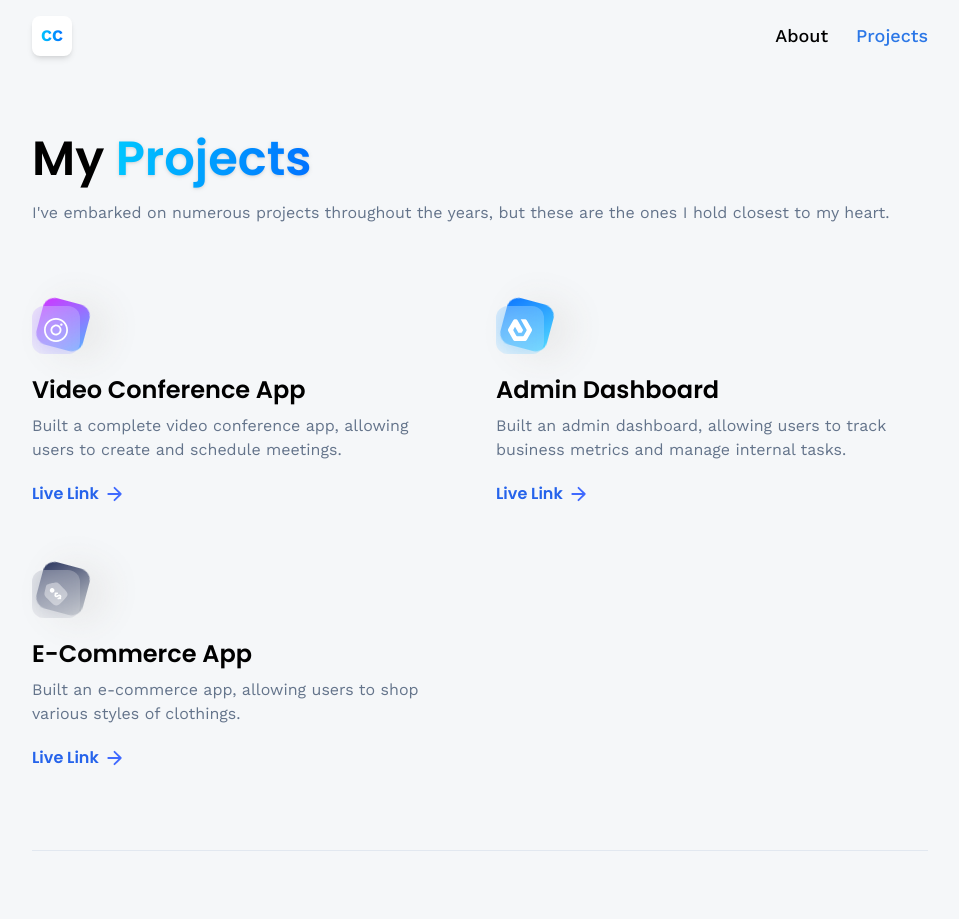
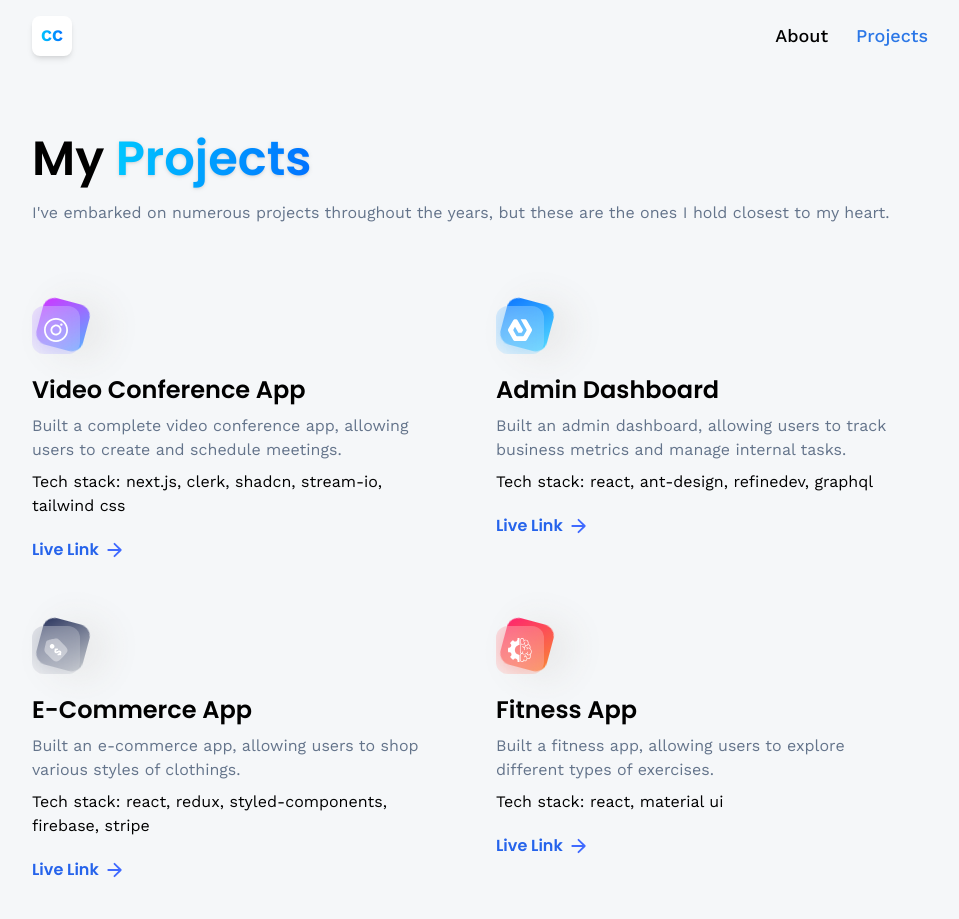
Before and after one commit to DoodleHub/cc-portfolio, a React (Vite) app: page /projects in a window 1280 px wide. Shown: the top 919 px of the page, without its empty margins (160-1119 px from the left). Built offline with nearby package versions, Linux system fonts and the light colour scheme; no server answers.

Commit message:
chore: add project

```diff
--- a/src/constants/index.js
+++ b/src/constants/index.js
@@ -154,6 +154,7 @@ export const projects = [
     name: 'Video Conference App',
     description:
       'Built a complete video conference app, allowing users to create and schedule meetings.',
+    techStack: ['next.js', 'clerk', 'shadcn', 'stream-io', 'tailwind css'],
     link: 'https://join-huddle.vercel.app',
   },
   {
@@ -162,6 +163,7 @@ export const projects = [
     name: 'Admin Dashboard',
     description:
       'Built an admin dashboard, allowing users to track business metrics and manage internal tasks.',
+    techStack: ['react', 'ant-design', 'refinedev', 'graphql'],
     link: 'https://lumos-board.vercel.app',
   },
   {
@@ -170,6 +172,16 @@ export const projects = [
     name: 'E-Commerce App',
     description:
       'Built an e-commerce app, allowing users to shop various styles of clothings.',
+    techStack: ['react', 'redux', 'styled-components', 'firebase', 'stripe'],
     link: 'https://shop-attire.vercel.app/',
   },
+  {
+    iconUrl: summiz,
+    theme: 'btn-back-orange',
+    name: 'Fitness App',
+    description:
+      'Built a fitness app, allowing users to explore different types of exercises.',
+    techStack: ['react', 'material ui'],
+    link: 'https://fit-vibes.vercel.app/',
+  },
 ];
--- a/src/pages/Projects.jsx
+++ b/src/pages/Projects.jsx
@@ -38,6 +38,7 @@ const Projects = () => {
                 {project.name}
               </h4>
               <p className="mt-2 text-slate-500">{project.description}</p>
+              <p className="mt-2">Tech stack: {project.techStack.join(', ')}</p>
               <div className="mt-5 flex items-center gap-2 font-poppins">
                 <Link
                   to={project.link}
```
